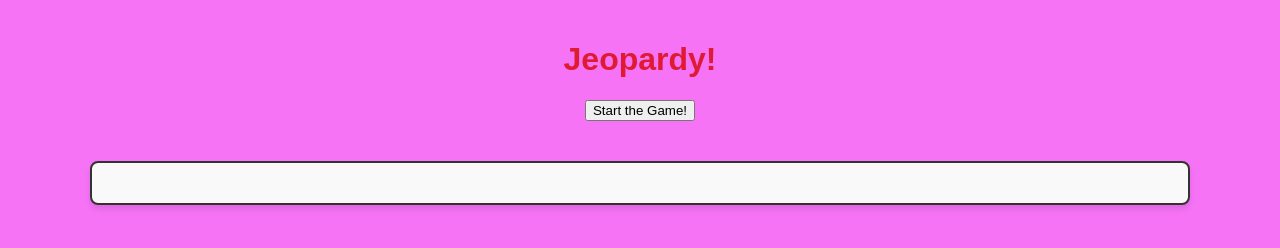
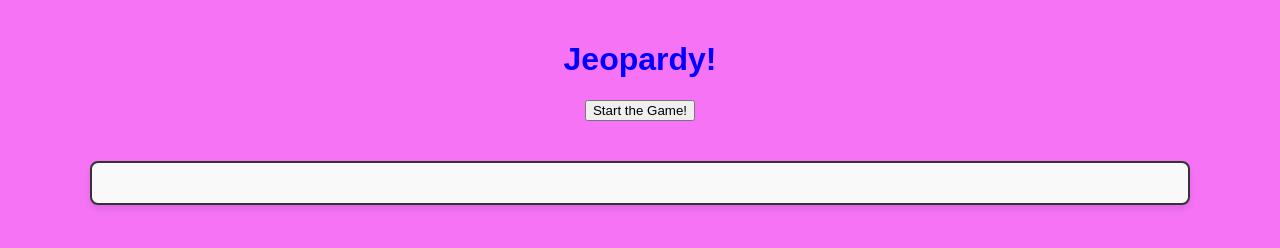
Before and after one commit to Michaelodaumeh/Jeopardy, a plain HTML site: page index.html in a window 1280 px wide. Drawn offline with nearby package versions, Linux system fonts and the light colour scheme.

```diff
--- a/style.css
+++ b/style.css
@@ -60,7 +60,7 @@
 body {
   font-family: Arial, sans-serif;
   background-color: rgb(246, 115, 246);
-  color: #de1b32;
+  color: blue;
   margin: 0;
   padding: 20px;
   display: flex;
```
